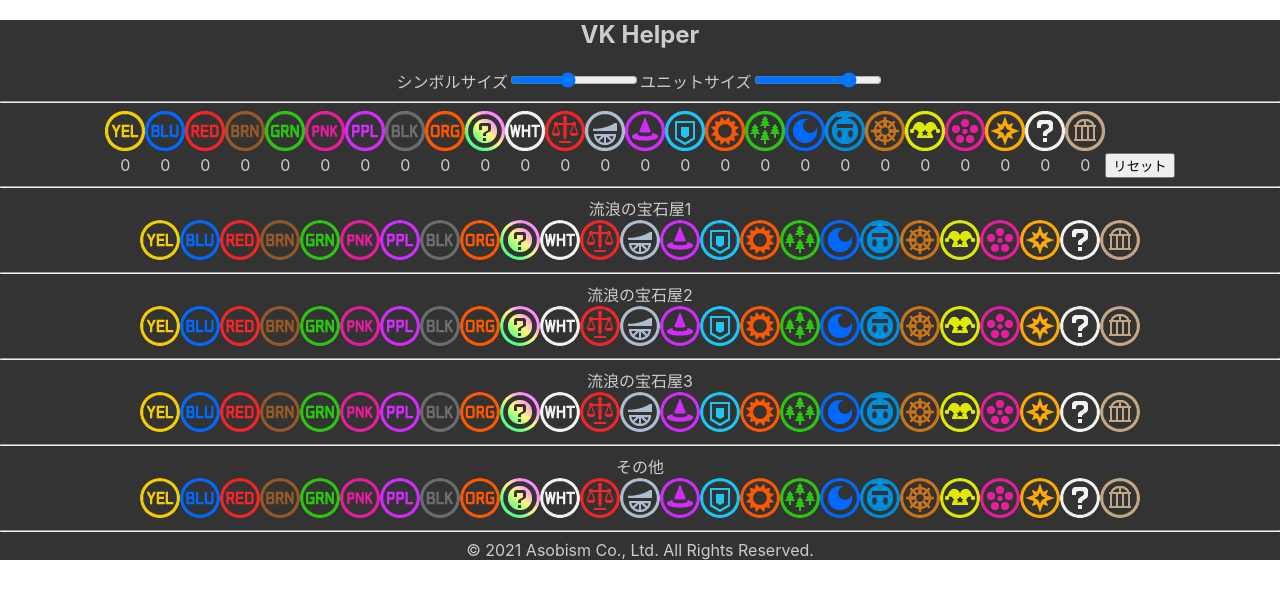
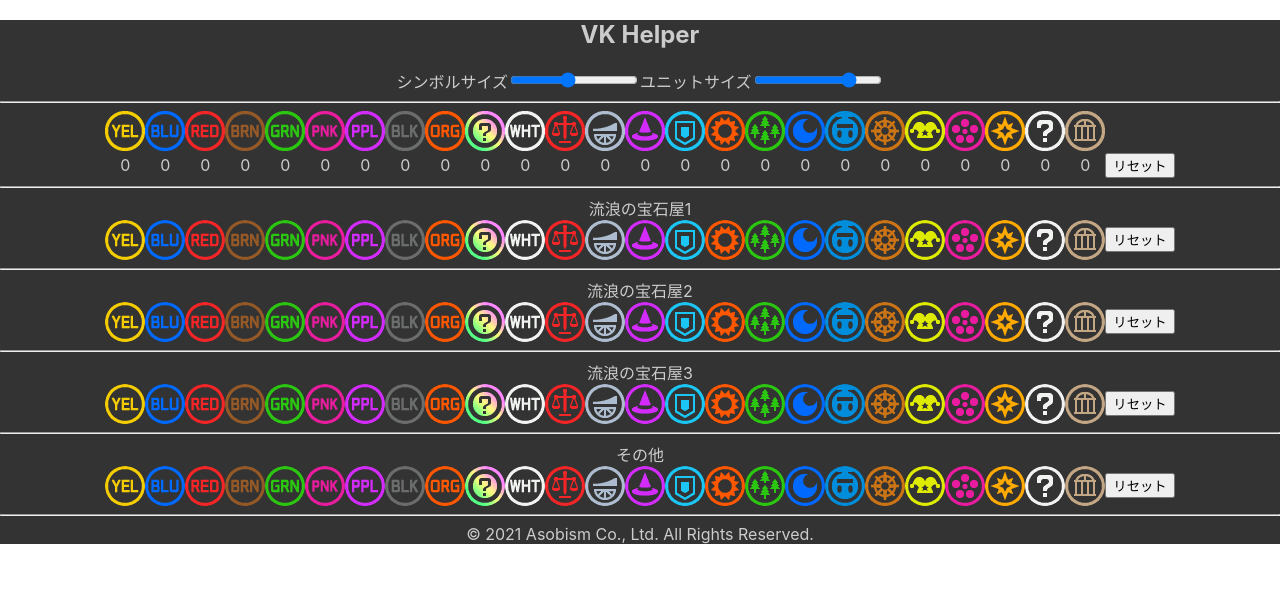
Before and after one commit to wistery-k/vkzukan, a React (Create React App) app: page / in a window 1280 px wide. Shown: the top 598 px of the page. Built offline with nearby package versions, Linux system fonts and the light colour scheme.

Commit message:
Add reset button

```diff
--- a/src/FilteredGemList.tsx
+++ b/src/FilteredGemList.tsx
@@ -41,6 +41,7 @@
           const style = {
             boxShadow,
             borderRadius: "50%",
+            verticalAlign: "middle",
           };
           return (
             <img
@@ -53,6 +54,12 @@
             />
           );
         })}
+        <button
+          style={{ verticalAlign: "middle" }}
+          onClick={() => setSelectedSymbols([])}
+        >
+          リセット
+        </button>
       </div>
       <div>
         {UNITS.map((unit) => {
```
